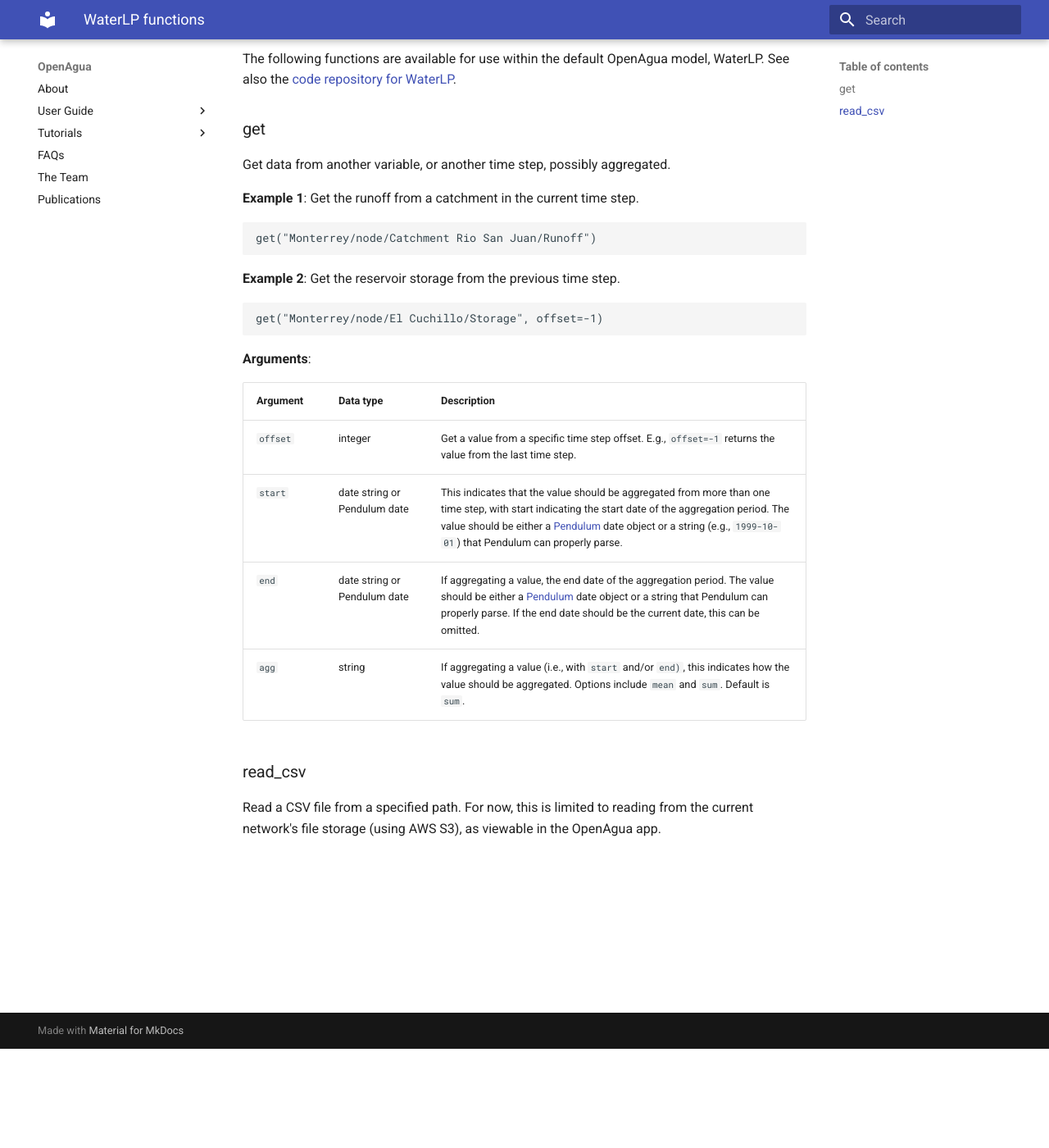
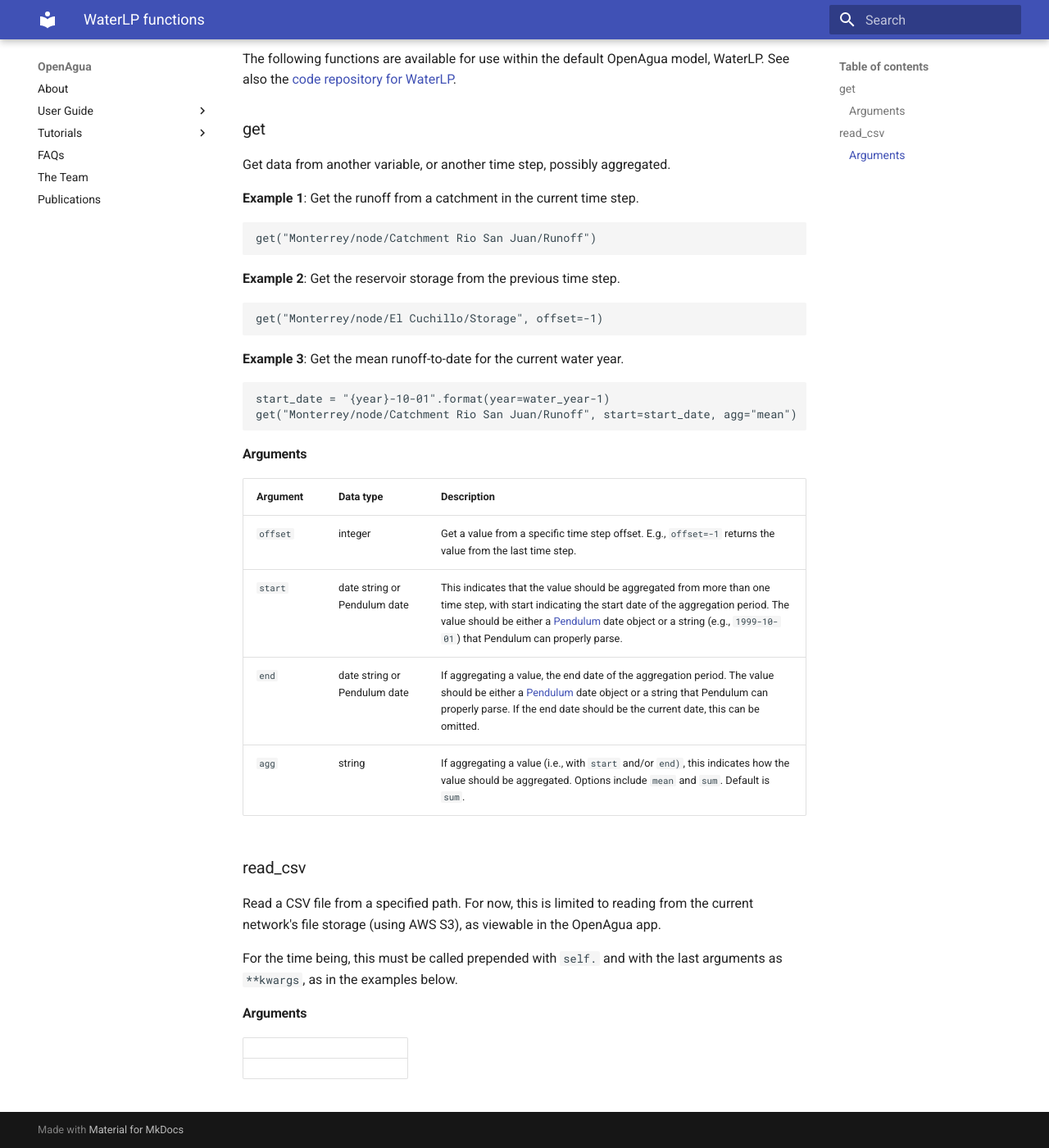
Before and after one commit to OpenAgua/openagua-documentation, an MkDocs documentation site: the page built from docs/how-to-use/reference/waterlp-functions.md, in a window 1280 px wide and 1400 px high, scrolled down 121 px. Shown: the whole window at 82% size. Built offline with MkDocs 1.6.1 and Material for MkDocs 9.7.7, drawn with Linux system fonts in a browser that asks for light colours; old or Windows-style settings are respelled for this version of MkDocs.

Commit message:
GitBook: [master] one page modified

````diff
--- a/docs/how-to-use/reference/waterlp-functions.md
+++ b/docs/how-to-use/reference/waterlp-functions.md
@@ -25,7 +25,14 @@
 get("Monterrey/node/El Cuchillo/Storage", offset=-1)
 ```
 
-**Arguments**:
+**Example 3**: Get the mean runoff-to-date for the current water year.
+
+```python
+start_date = "{year}-10-01".format(year=water_year-1)
+get("Monterrey/node/Catchment Rio San Juan/Runoff", start=start_date, agg="mean")
+```
+
+#### Arguments
 
 | Argument | Data type | Description |
 | :--- | :--- | :--- |
@@ -37,3 +44,11 @@
 ### read\_csv
 
 Read a CSV file from a specified path. For now, this is limited to reading from the current network's file storage \(using AWS S3\), as viewable in the OpenAgua app.
+
+For the time being, this must be called prepended with `self.` and with the last arguments as `**kwargs`, as in the examples below.
+
+#### Arguments
+
+|  |  |
+| :--- | :--- |
+|  |  |
````
